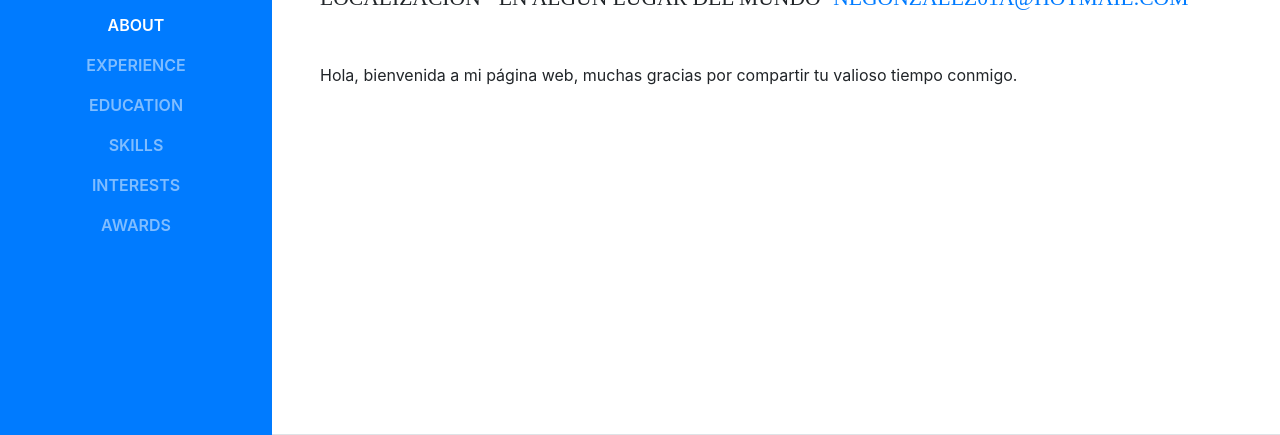
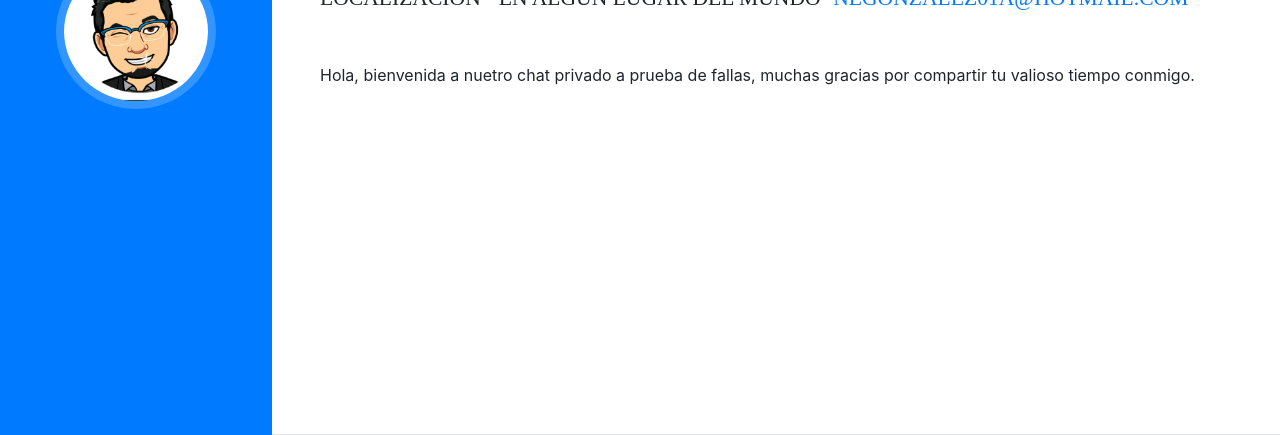
Before and after one commit to egonzalezalpha/chat, a website with bundled scripts: page index.html in a window 1280 px wide. Shown: the part 365-800 px from the top of the page. Built offline with nearby package versions, Linux system fonts and the light colour scheme; a web font is replaced by a local one.

Commit message:
index update
removidos datos no necesarios

```diff
--- a/index.html
+++ b/index.html
@@ -45,7 +45,7 @@
 
     <nav class="navbar navbar-expand-lg navbar-dark bg-primary fixed-top" id="sideNav">
       <a class="navbar-brand js-scroll-trigger" href="#page-top">
-        <span class="d-block d-lg-none">Bienvenida a mi página web</span>
+        <span class="d-block d-lg-none">Hola mi amor bienvenida a nuestro chat privado</span>
         <span class="d-none d-lg-block">
           <img class="img-fluid img-profile rounded-circle mx-auto mb-2" src="img/profile.jpg" alt="">
         </span>
@@ -54,26 +54,7 @@
         <span class="navbar-toggler-icon"></span>
       </button>
       <div class="collapse navbar-collapse" id="navbarSupportedContent">
-        <ul class="navbar-nav">
-          <li class="nav-item">
-            <a class="nav-link js-scroll-trigger" href="#about">About</a>
-          </li>
-          <li class="nav-item">
-            <a class="nav-link js-scroll-trigger" href="#experience">Experience</a>
-          </li>
-          <li class="nav-item">
-            <a class="nav-link js-scroll-trigger" href="#education">Education</a>
-          </li>
-          <li class="nav-item">
-            <a class="nav-link js-scroll-trigger" href="#skills">Skills</a>
-          </li>
-          <li class="nav-item">
-            <a class="nav-link js-scroll-trigger" href="#interests">Interests</a>
-          </li>
-          <li class="nav-item">
-            <a class="nav-link js-scroll-trigger" href="#awards">Awards</a>
-          </li>
-        </ul>
+
       </div>
     </nav>
 
@@ -87,7 +68,7 @@
           <div class="subheading mb-5">Localización · En algún lugar del mundo·
             <a href="mailto:name@email.com">negonzalez01a@hotmail.com</a>
           </div>
-          <p class="mb-5">Hola, bienvenida a mi página web, muchas gracias por compartir tu valioso tiempo conmigo.</p>
+          <p class="mb-5">Hola, bienvenida a nuetro chat privado a prueba de fallas, muchas gracias por compartir tu valioso tiempo conmigo.</p>
 
         </div>
       </section>
```
